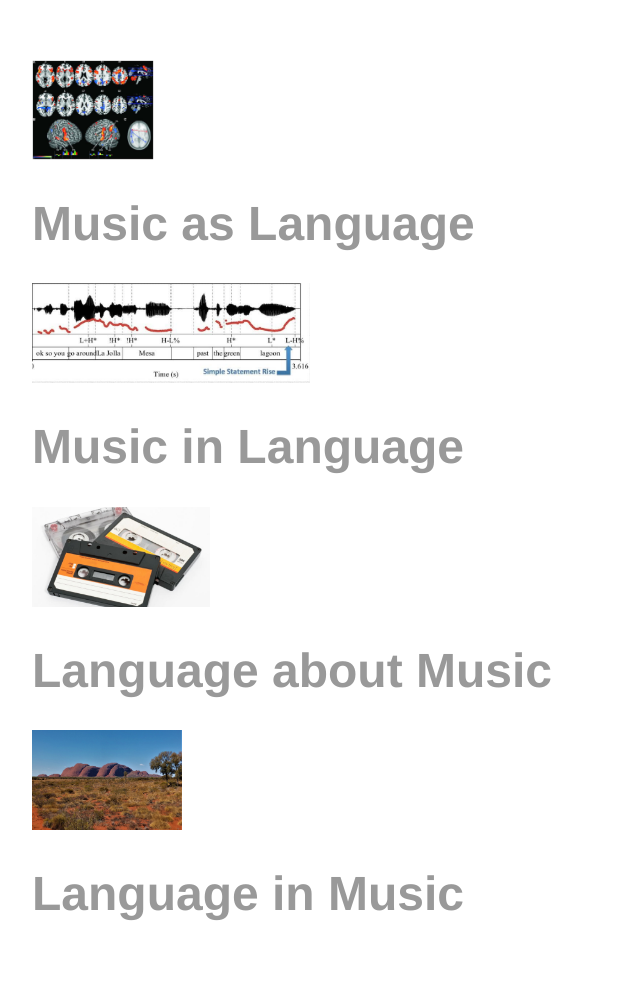
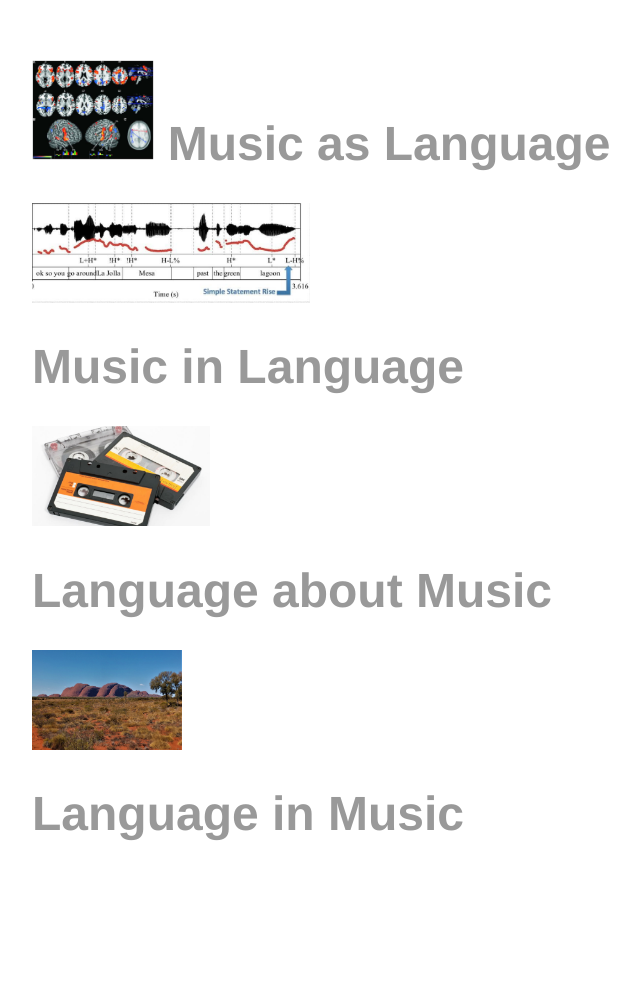
Before and after one commit to morgansleeper/morgansleeper.github.io, a Jekyll site: the page built from 220/index.html, in a window 1280 px wide. Shown: the whole page, without its empty margins (160-800 px from the left). Built offline with Jekyll 4.4.1, drawn with Linux system fonts in a browser that asks for light colours; after the commit the page ends 901 px from its top, so only the background shows below that.

Commit message:
Update index.html

```diff
--- a/220/index.html
+++ b/220/index.html
@@ -3,7 +3,7 @@ layout: classes
 title: Language & Music
 ---
 <div class="blurb">
-	<img src="220pics/brains.jpg" height= "100" padding: 0px 20px 20px 20px"/><h1><a href = "https://www.medicalnewstoday.com/articles/273060#-Trading-fours-"> Music as Language</a></h1>
+	<h1><img src="220pics/brains.jpg" height= "100" padding: 0px 20px 20px 20px"/><a href = "https://www.medicalnewstoday.com/articles/273060#-Trading-fours-"> Music as Language</a></h1>
 </div>
 <div class="blurb">
 	<img src="220pics/uptalk.jpg" height= "100" padding: 0px 20px 20px 20px"/><h1><a href = "https://www.wbur.org/commonhealth/2013/12/04/uptalk-spreads-valley-girls">Music in Language</a></h1>
```
